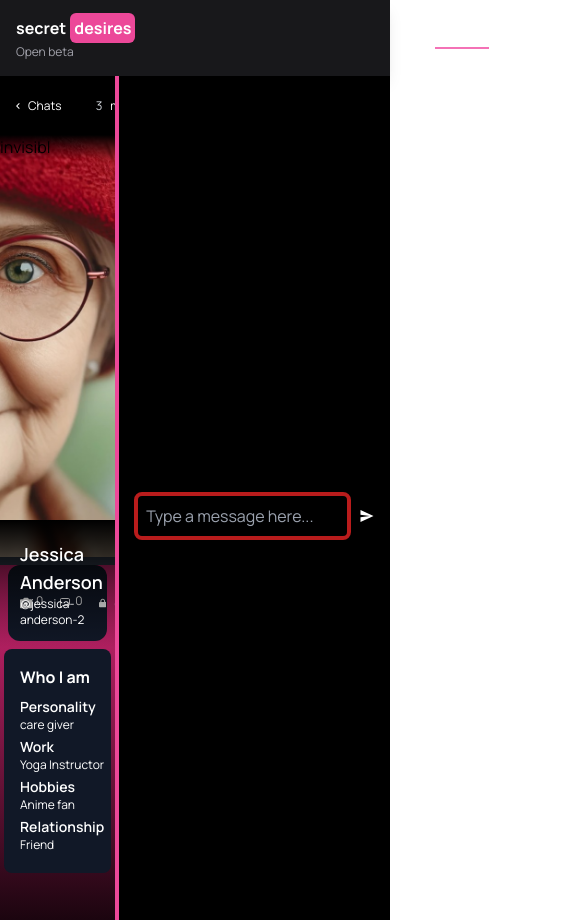
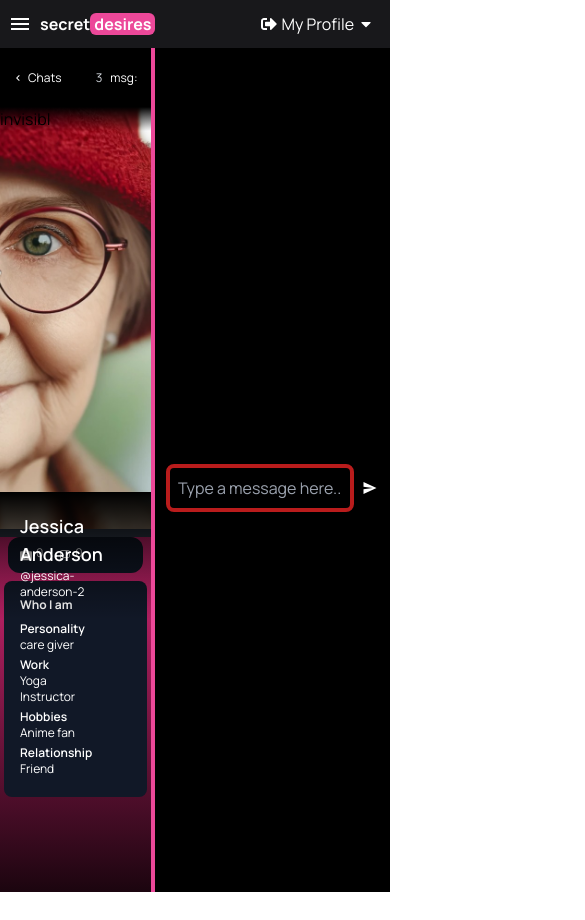
Before and after one commit to saikiran76/OpenRouterChat, a React (Create React App) app: page /Home in a window 390 px wide. Shown: the top 920 px of the page, 585 px wide, since content can reach past the window. After the commit the page ends 892 px from the top, so only its background shows below. Built offline with nearby package versions, Linux system fonts and the light colour scheme.

Commit message:
Made mobile responsive

```diff
--- a/src/components/Header.js
+++ b/src/components/Header.js
@@ -3,7 +3,7 @@ import { FaCircleUser } from "react-icons/fa6";
 import { FaCaretDown } from "react-icons/fa";
 import { HiUsers } from "react-icons/hi";
 import { FaHeartCircleBolt } from "react-icons/fa6"
-import { MdNavigateNext } from "react-icons/md";
+import { MdMenu, MdNavigateNext } from "react-icons/md";
 import { useDispatch } from "react-redux";
 import { useSelector } from "react-redux";
 import { toogleMenu } from "./utils/appSlice";
@@ -11,50 +11,49 @@ import { FaCamera } from "react-icons/fa";
 import { useNavigate } from "react-router-dom";
 import ProfileDropdown from "./profileDrop";
 
-const Header = () =>{
-    const dispatch = useDispatch()
-    const user = useSelector(store => store.user);
+const Header = () => {
+    const dispatch = useDispatch();
+    const isMenuOpen = useSelector(state => state.app.isMenuOpen);
+    const toggleHandler = () => {
+        setTimeout(() => {
+            dispatch(toogleMenu()); // Make sure toogleMenu is defined or imported correctly
+        }, 100);
+    };
 
-
-
-    const isMenuOpen = useSelector(state => state.app.isMenuOpen);
-
-    const toogleHandler = ()=>{
-        setTimeout(() => {
-            dispatch(toogleMenu());
-          }, 100);
-    }
-
-
-    return(
-        <div className="bg-zinc-900 shadow-lg flex justify-between font-man">
-            <div className="flex items-center p-2">
-                <div className="logo m-2">
-                    <h1 className="font-bold text-white">secret<span className="bg-pink-500 text-white rounded-md p-1 m-1">desires</span></h1>
-                    {isMenuOpen && <p className="text-zinc-400 text-xs mt-1">Open beta</p>}
-
-                    {!isMenuOpen && <div className="text-white mt-1 cursor-pointer" onClick={()=>toogleHandler()}><MdNavigateNext /></div>}
-
+    return (
+        <div className="bg-zinc-900 shadow-lg flex justify-between items-center font-man px-2 sm:px-4 py-1">
+            <div className="flex items-center">
+                {/* Logo and Mobile Menu Toggle */}
+                <div className="logo flex items-center mr-2">
+                    <button className="sm:hidden text-white" onClick={toggleHandler}>
+                        <MdMenu size={24} />
+                    </button>
+                    <h1 className="font-bold text-white ml-2">secret<span className="bg-pink-500 text-white rounded-md px-1">desires</span></h1>
                 </div>
 
-                <div className="flex gap-6 items-center justify-center ml-[18em]">
-                    <h2 className="border-pink-400 text-sm border-b-2 flex items-center text-white cursor-pointer" onClick={()=>toogleHandler()}><span className="mr-2 "><BsChatRightDotsFill /></span>Chat</h2>
-                    <h2 className="text-sm flex items-center text-white cursor-pointer w-[9em]"><span className="mr-2 "><HiUsers /></span>My Characters</h2>
-                    <h2 className="text-sm flex items-center text-white cursor-pointer w-[9.5em]"><span className="mr-2 "><FaCamera /></span>Generate Images</h2>
-                    <h2 className="bg-pink-600 rounded-md p-2 text-sm flex items-center text-white cursor-pointer w-[11em]"><span className="mr-2 "><FaHeartCircleBolt /></span>Create Character</h2>
-
-
+                {/* Navigation Links for larger screens */}
+                <div className="hidden sm:flex gap-6 items-center ml-4">
+                    <h2 className="text-sm flex items-center text-white cursor-pointer" onClick={toggleHandler}>
+                        <BsChatRightDotsFill className="mr-2" />Chat
+                    </h2>
+                    <h2 className="text-sm flex items-center text-white cursor-pointer">
+                        <HiUsers className="mr-2" />My Characters
+                    </h2>
+                    <h2 className="text-sm flex items-center text-white cursor-pointer">
+                        <FaCamera className="mr-2" />Generate Images
+                    </h2>
+                    <h2 className="bg-pink-600 rounded-md px-2 py-1 text-sm flex items-center text-white cursor-pointer">
+                        <FaHeartCircleBolt className="mr-2" />Create Character
+                    </h2>
                 </div>
-
             </div>
 
-            <div className="flex justify-center items-center">
+            {/* Profile Dropdown - Always visible */}
+            <div className="flex items-center">
                 <ProfileDropdown/>
             </div>
         </div>
-
-
-    )
-}
+    );
+};
 
 export default Header;
--- a/src/components/Sidebar.js
+++ b/src/components/Sidebar.js
@@ -25,7 +25,7 @@ const Sidebar = () =>{
     }
 
     return(
-        <div className="relative h-screen w-[30em] bg-gray-700 border-pink-500 border-r-4 overflow-hidden">
+        <div className="relative h-screen w-[45em] md:w-[30em] bg-gray-700 border-pink-500 border-r-4 overflow-hidden">
             <div className="toolbar bg-black shadow-xl flex justify-between items-center h-[7%] text-xs ">
                 <div className="p-2 flex items-center">
                     <p className="text-white w-[5em] flex items-center font-man" onClick={()=>toogleHandler()}><span className="m-1 text-white cursor-pointer"><MdNavigateBefore /></span>Chats</p>
@@ -62,17 +62,17 @@ const Sidebar = () =>{
                     </div>
 
                     <div>
-                        <h2 className="flex gap-2 text-white items-center text-sm p-2 font-man"><FaLock/>Make character public<IoShareSocialSharp /></h2>
+                        <h2 className="hidden md:flex lg:flex gap-2 text-white items-center text-sm p-2 font-man"><FaLock/>Make character public<IoShareSocialSharp /></h2>
                     </div>
 
                 </div>
 
-                <div className="m-1 bg-gray-900 flex justify-between rounded-lg">
+                <div className="m-1 bg-gray-900 flex justify-between rounded-lg ">
                     <div className="p-4">
-                    <h1 className="text-white font-bold text-base font-man mb-2">Who I am</h1>
+                    <h1 className="text-white font-bold text-xs md:text-base font-man mb-2">Who I am</h1>
                         {Details.map((item, index)=>(
                             <div key={index}>
-                                <h2 className="text-white text-sm font-semibold font-man">{item.Question}</h2>
+                                <h2 className="text-white text-xs md:text-sm font-semibold font-man">{item.Question}</h2>
                                 <h2 className="text-white text-xs font-man mb-1">{item.Answer}</h2>
                             </div>
                         ))}
@@ -80,8 +80,8 @@ const Sidebar = () =>{
 
                     <div className="About p-4">
                         <div className="w-[12em]">
-                            <h1 className="font-bold flex justify-between items-center text-white font-man mb-2">About<FaEdit/></h1>
-                            <p className="text-white text-xs font-man">Lorem Ipsum is simply dummy text of the printing and typesetting industry. Lorem Ipsum has been the industry's standard dummy text ever since the 1500s.</p>
+                            <h1 className="font-bold hidden md:flex justify-between items-center text-white font-man mb-2 text-xs md:text-base">About<FaEdit/></h1>
+                            <p className="text-white hidden md:block text-[0.5rem] md:text-xs font-man">Lorem Ipsum is simply dummy text of the printing and typesetting industry. Lorem Ipsum has been the industry's standard dummy text ever since the 1500s.</p>
                         </div>
 
                     </div>
```
